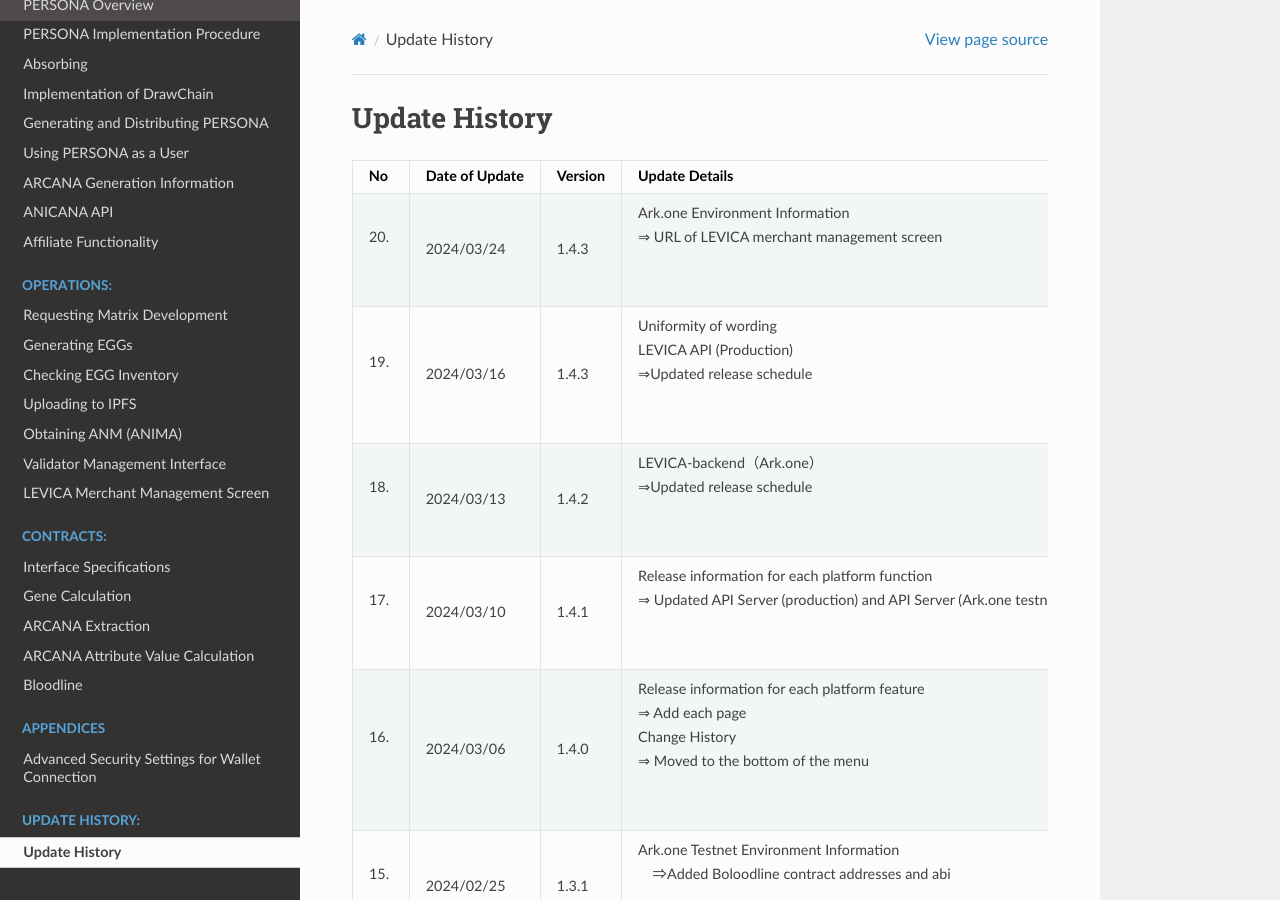
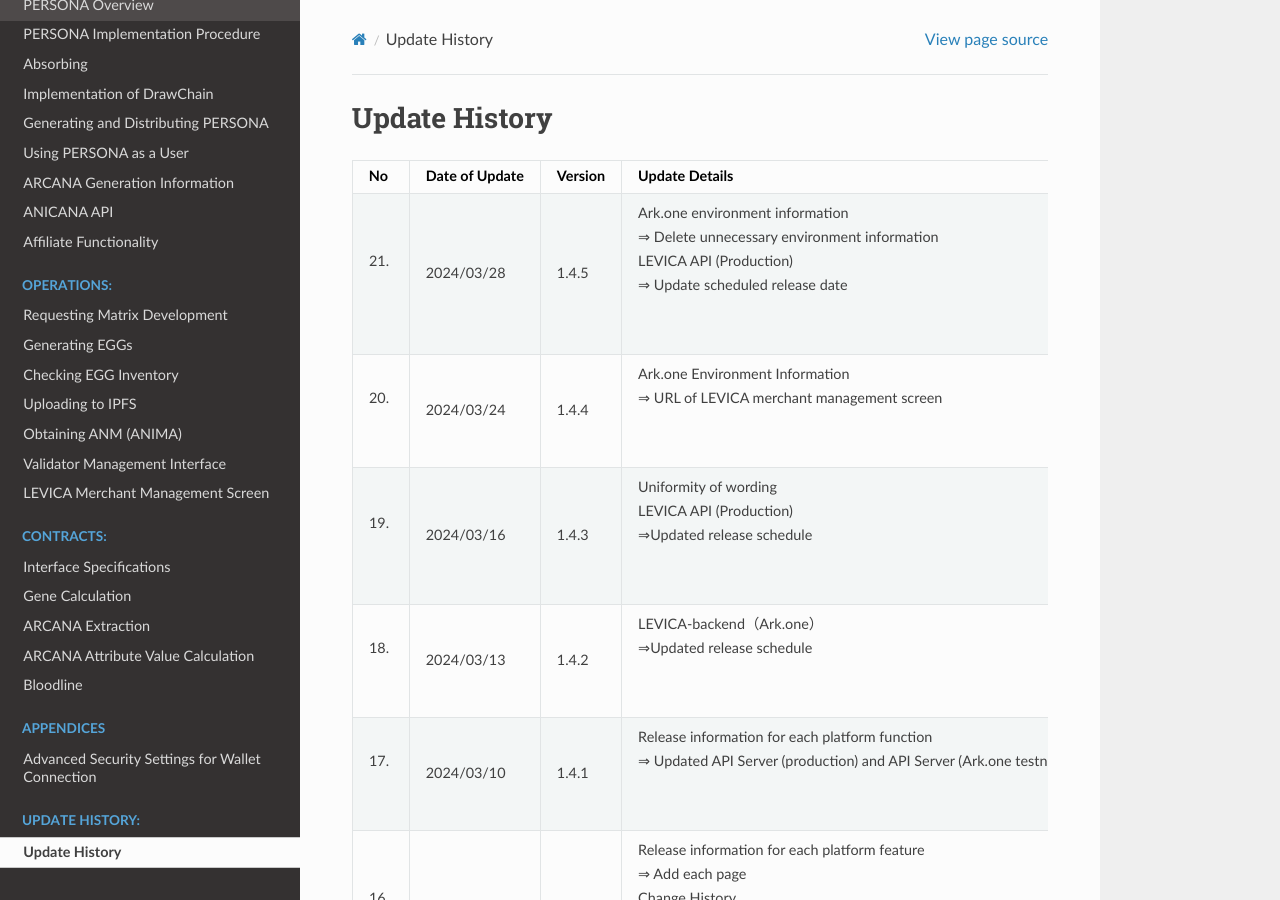
Before and after one commit to Orange-Code-Project/anicana-docs-en, a Sphinx documentation site: the page built from source/change-history/change-history.rst, in a window 1280 px wide and 900 px high. Built offline with Sphinx 7.4.7 and the Read the Docs theme 2.0.0, drawn with Linux system fonts in a browser that asks for light colours.

Commit message:
[update]
Ark.one environment information
⇒ Delete unnecessary environment information
LEVICA API (Production)
⇒ Update scheduled release date

```diff
--- a/source/change-history/change-history.rst
+++ b/source/change-history/change-history.rst
@@ -7,7 +7,12 @@
     :align: center
 
     "No", "Date of Update", "Version", "Update Details"
-    "20.", "2024/03/24", "1.4.3", "| Ark.one Environment Information
+    "21.", "2024/03/28", "1.4.5","| Ark.one environment information
+    | ⇒ Delete unnecessary environment information
+    | LEVICA API (Production)
+    | ⇒ Update scheduled release date
+    | 　"
+    "20.", "2024/03/24", "1.4.4", "| Ark.one Environment Information
     | ⇒ URL of LEVICA merchant management screen
     | 　"
     "19.", "2024/03/16", "1.4.3", "| Uniformity of wording
--- a/source/game-development/test-environment.rst
+++ b/source/game-development/test-environment.rst
@@ -179,7 +179,6 @@
     :align: center
 
     "Environment", "API Endpoint (base_url),URL"
-    "Development", "http://levicapachinko-dev-apialb-1787872278.ap-northeast-1.elb.amazonaws.com"
     "Staging", "http://levica-stg-apialb-1782828167.ap-northeast-1.elb.amazonaws.com"
     "Merchant Management Screen", "http://stg.store.levica.io/login"
 
--- a/source/release/levica-backend-main.rst
+++ b/source/release/levica-backend-main.rst
@@ -10,7 +10,7 @@
     :align: center
 
     "No", "Version", "Release Date", "Release Notes"
-    "2.", "1.3.0", "2024/03/25 (planned)", "| <New Feature>
+    "2.", "1.3.0", "2024/04/04 (planned)", "| <New Feature>
     | LEVICA merchant management screen will be released.
     | User payment history for merchants and payment information from LEVICA to merchants can be viewed.
     | Also, a portion of the user payment is not reimbursed by bank transfer,
--- a/source/release/updated-info.rst
+++ b/source/release/updated-info.rst
@@ -11,7 +11,7 @@
     "No", "Date Updated", "Contents"
     "1.", "", ":doc:`LEVICA-app（Production） </release/levica-app-main>` "
     "2.", "", ":doc:`LEVICA-app（Ark.one） </release/levica-app-test>` "
-    "3.", "2024/03/16", ":doc:`LEVICA API（Production） </release/levica-backend-main>` "
+    "3.", "2024/03/28", ":doc:`LEVICA API（Production） </release/levica-backend-main>` "
     "4.", "2024/03/13", ":doc:`LEVICA API（Ark.one） </release/levica-backend-test>` "
     "5.", "", ":doc:`ARCANA Generation API（Production） </release/arcana-generator-main>` "
     "6.", "", ":doc:`ARCANA Generation API（Ark.one） </release/arcana-generator-test>` "
```
